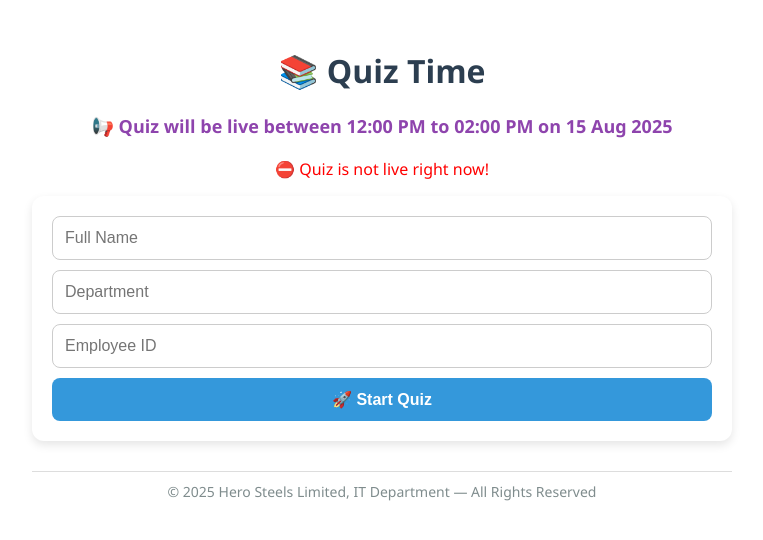
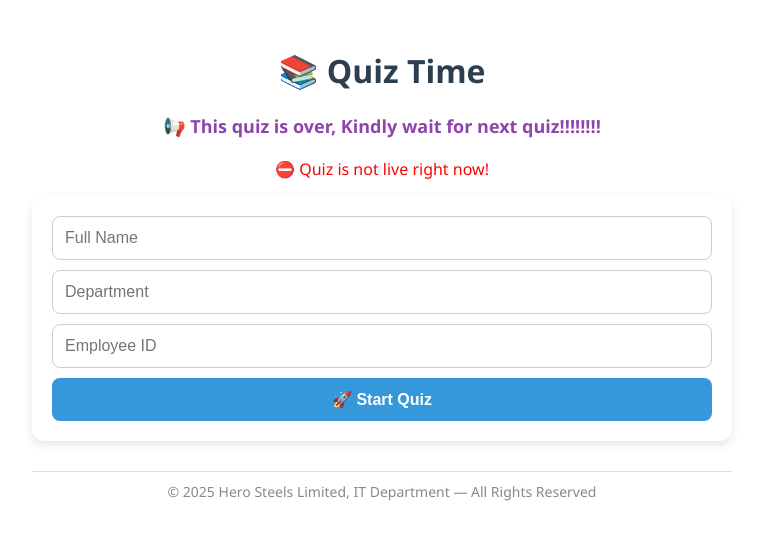
Before and after one commit to prempandey123/quiz-competition, a Next.js app: page / in a window 1280 px wide. Shown: the top 540 px of the page, without its empty margins (258-1021 px from the left). Built offline with nearby package versions, Linux system fonts and the light colour scheme.

Commit message:
Quiz is over

```diff
--- a/src/components/QuizPage.js
+++ b/src/components/QuizPage.js
@@ -77,7 +77,7 @@ export default function QuizPage() {
       return;
     }
     if (now < quizStartTime || now > quizEndTime) {
-      alert("Quiz is not live right now!");
+      alert("Please wait for next quiz!!!!");
       return;
     }
     setQuizStarted(true);
@@ -166,7 +166,7 @@ export default function QuizPage() {
     <div style={styles.container}>
       <h1 style={styles.header}>📚 Quiz Time</h1>
       <h3 style={styles.info}>
-        📢 Quiz will be live between 12:00 PM to 02:00 PM on 15 Aug 2025
+        📢 This quiz is over, Kindly wait for next quiz!!!!!!!!
       </h3>
       {now < quizStartTime || now > quizEndTime ? (
         <p style={{ color: "red", textAlign: "center" }}>
```
